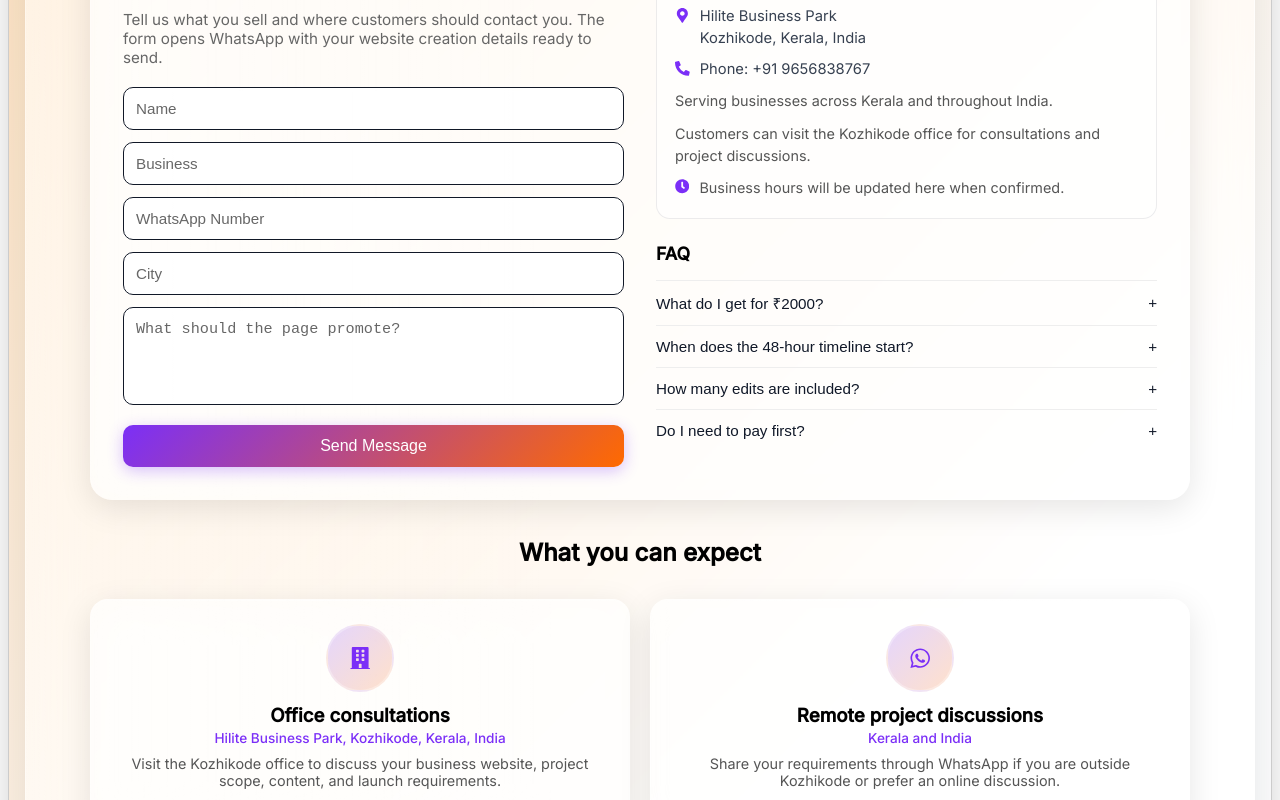
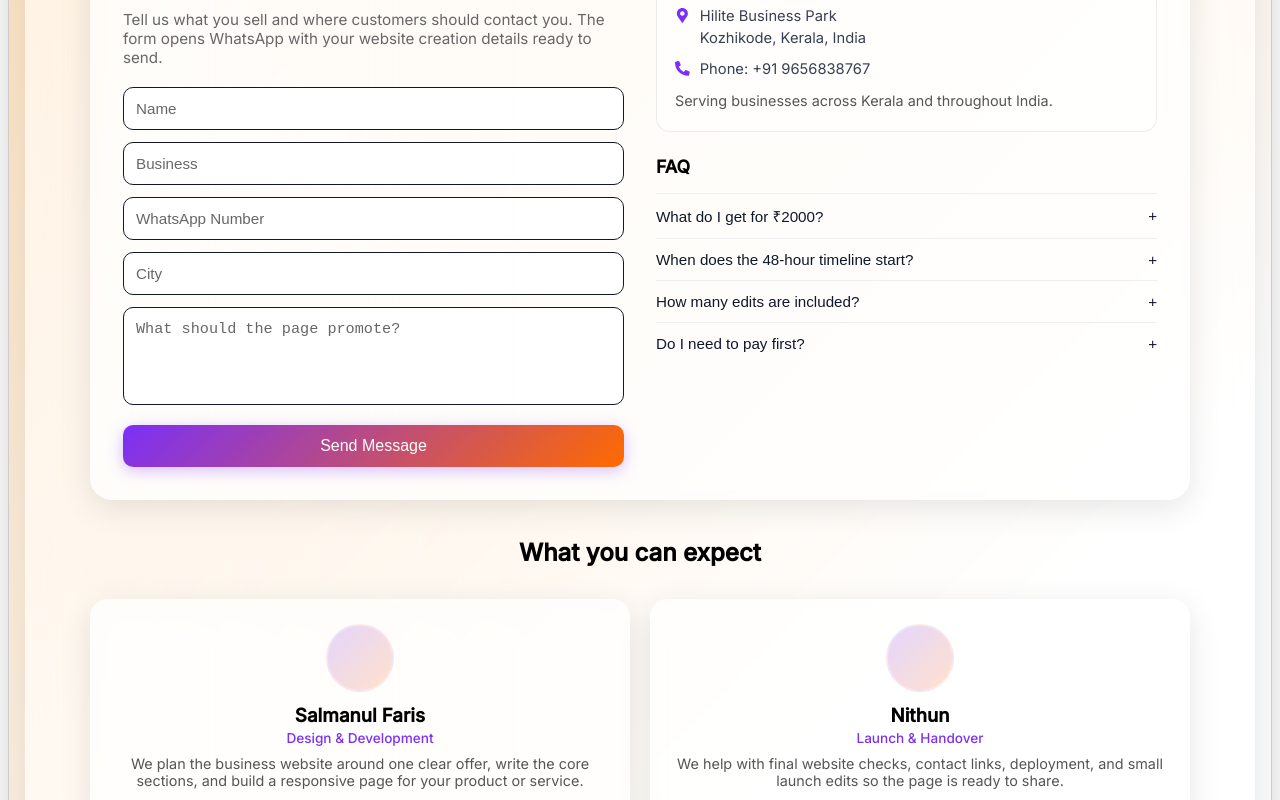
Before and after one commit to workorajobs-tech/-nestedspace, a React (Vite) app: page / in a window 1280 px wide. Shown: the part 2440-3240 px from the top of the page. Built offline with nearby package versions, Linux system fonts and the light colour scheme.

Commit message:
Add local SEO foundation

```diff
--- a/src/components/ContactPage.css
+++ b/src/components/ContactPage.css
@@ -215,18 +215,6 @@ form button:hover {
   color: #7b2ff7;
 }
 
-.business-hours {
-  align-items: flex-start;
-  display: flex;
-  gap: 10px;
-}
-
-.business-hours svg {
-  color: #7b2ff7;
-  flex: 0 0 auto;
-  margin-top: 2px;
-}
-
 /* ===== OWNERS ===== */
 .owners {
   margin-top: 38px;
@@ -285,11 +273,6 @@ form button:hover {
   margin: 0 auto 12px auto;
   backdrop-filter: blur(10px);
   -webkit-backdrop-filter: blur(10px);
-  align-items: center;
-  color: #7b2ff7;
-  display: flex;
-  font-size: 1.4rem;
-  justify-content: center;
 }
 
 .owner-card h3 {
--- a/src/components/ContactPage.tsx
+++ b/src/components/ContactPage.tsx
@@ -1,7 +1,7 @@
 import React, { useState } from "react";
 import "./ContactPage.css";
-import { FaBuilding, FaClock, FaMapMarkerAlt, FaPhoneAlt, FaWhatsapp } from "react-icons/fa";
-import { businessEntity, getBusinessAddressText, getTelephoneHref } from "../seo/businessEntity";
+import { FaMapMarkerAlt, FaPhoneAlt, FaWhatsapp } from "react-icons/fa";
+import { businessEntity, getTelephoneHref } from "../seo/businessEntity";
 
 const whatsappNumber =
   import.meta.env.VITE_WHATSAPP_NUMBER?.replace(/\D/g, "") ?? businessEntity.telephone.replace(/\D/g, "");
@@ -49,7 +49,6 @@ export default function ContactPage() {
     { q: "How many edits are included?", a: "The starter package includes one focused revision round after the first delivery." },
     { q: "Do I need to pay first?", a: "No. You review the agreed work first and pay after approval." }
   ];
-  const businessHoursLabel = businessEntity.businessHours ? "Business hours available" : "Business hours will be updated here when confirmed.";
 
   return (
     <div id="contact-section" className="contact-wrapper">
@@ -91,11 +90,6 @@ export default function ContactPage() {
               <span>Phone: {businessEntity.telephone}</span>
             </a>
             <p>{businessEntity.serviceAreaSentence}</p>
-            <p>Customers can visit the Kozhikode office for consultations and project discussions.</p>
-            <p className="business-hours">
-              <FaClock />
-              <span>{businessHoursLabel}</span>
-            </p>
           </div>
 
           <div className="faq">
@@ -117,20 +111,20 @@ export default function ContactPage() {
         <h2>What you can expect</h2>
         <div className="owners-grid">
           <div className="owner-card">
-            <div className="avatar"><FaBuilding /></div>
-            <h3>Office consultations</h3>
-            <span className="role">{getBusinessAddressText()}</span>
+            <div className="avatar"></div>
+            <h3>Salmanul Faris</h3>
+            <span className="role">Design & Development</span>
             <p>
-              Visit the Kozhikode office to discuss your business website, project scope, content, and launch requirements.
+              We plan the business website around one clear offer, write the core sections, and build a responsive page for your product or service.
             </p>
           </div>
 
           <div className="owner-card">
-            <div className="avatar female"><FaWhatsapp /></div>
-            <h3>Remote project discussions</h3>
-            <span className="role">Kerala and India</span>
+            <div className="avatar female"></div>
+            <h3>Nithun</h3>
+            <span className="role">Launch & Handover</span>
             <p>
-              Share your requirements through WhatsApp if you are outside Kozhikode or prefer an online discussion.
+              We help with final website checks, contact links, deployment, and small launch edits so the page is ready to share.
             </p>
           </div>
         </div>
```
